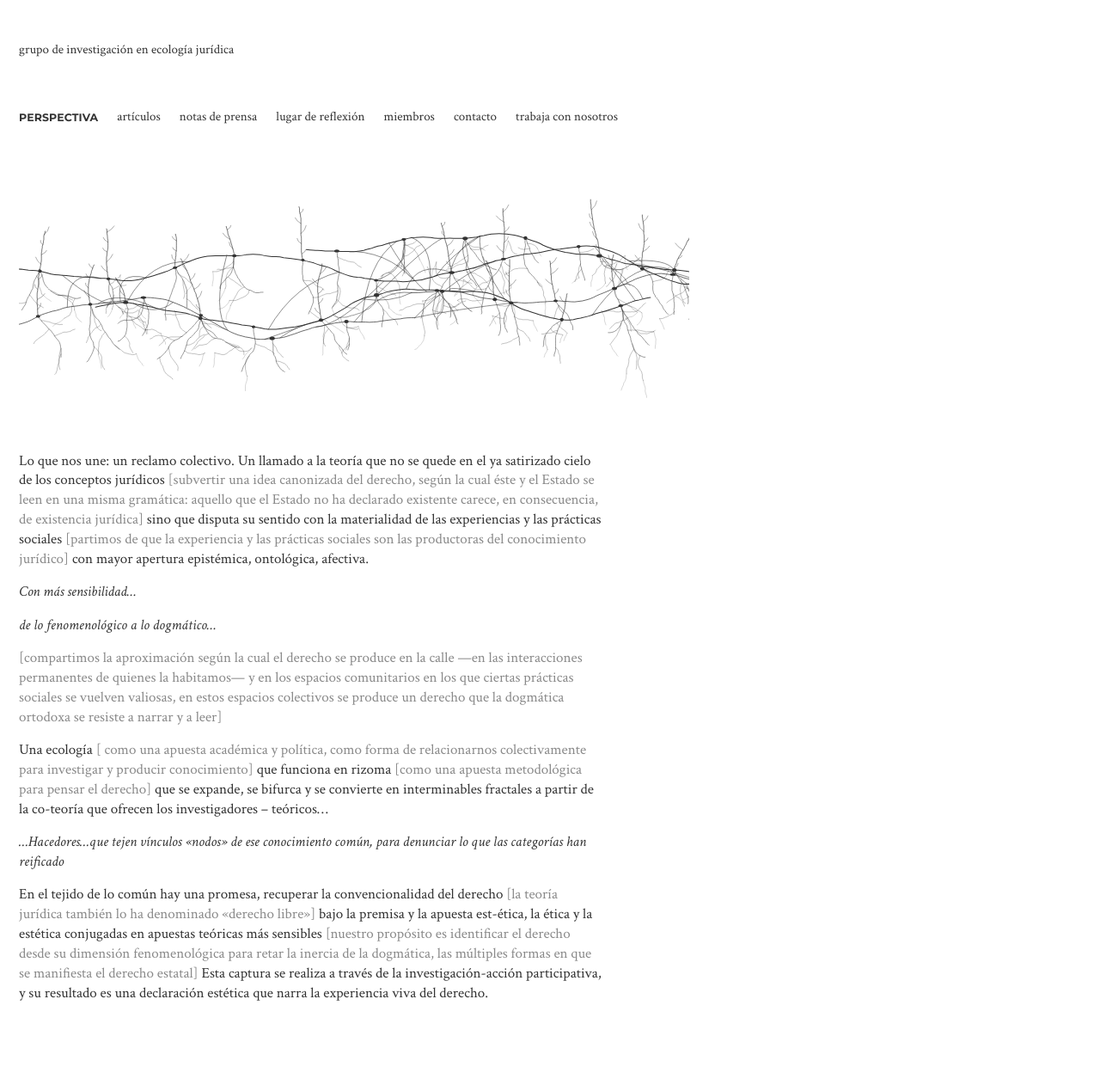
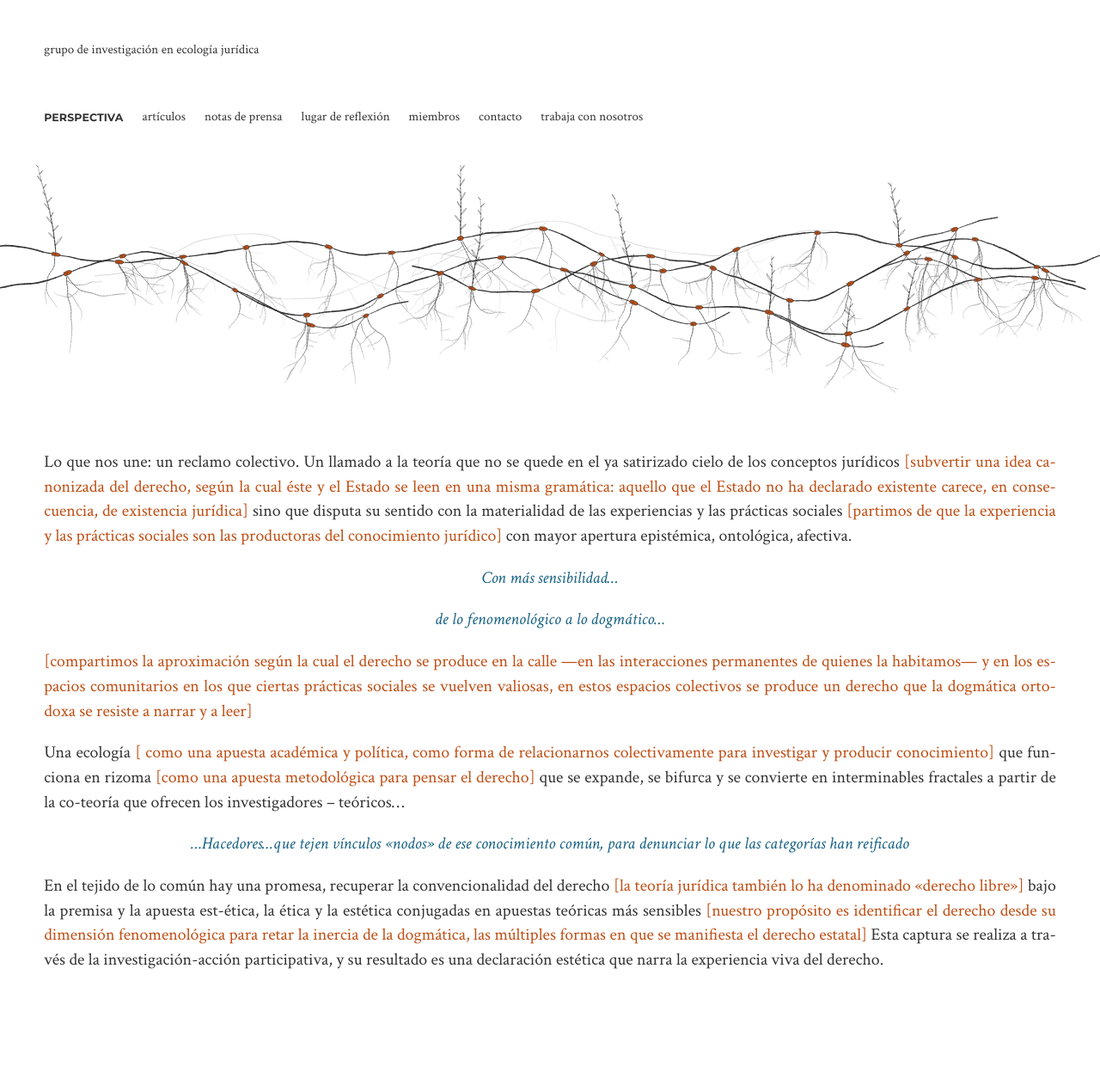
Before and after one commit to lorenzoriano8-png/grupo-de-investigacion-en-ecologia-juridica, a Jekyll site: the page built from index.html, in a window 1280 px wide. Shown: the whole page at 86% size. Built offline with Jekyll 4.4.1, drawn with Linux system fonts in a browser that asks for light colours; after the commit the page ends 1231 px from its top, so only the background shows below that.

Commit message:
Add files via upload

```diff
--- a/assets/estilo.css
+++ b/assets/estilo.css
@@ -1,7 +1,7 @@
 /* Estilo deliberadamente sobrio: una serif, blanco, sin adornos. */
 *{box-sizing:border-box}
 html,body{margin:0;background:#fff;color:#333}
-body{font-family:"Crimson Text",Georgia,"Times New Roman",serif;font-size:17px;line-height:1.35;padding:46px 22px 80px}
+body{font-family:"Crimson Text",Georgia,"Times New Roman",serif;font-size:17px;line-height:1.35;padding:46px 4vw 80px}
 a{color:#333;text-decoration:none}
 a:hover{text-decoration:underline;text-underline-offset:2px}
 
@@ -11,7 +11,7 @@ header{margin-bottom:64px}
 nav{display:flex;flex-wrap:wrap;gap:6px 22px;font-size:15px}
 nav a.on{font-family:Montserrat,Arial,sans-serif;font-weight:700;font-size:12.5px;text-transform:uppercase;letter-spacing:.01em;line-height:22px}
 
-main{max-width:780px}
+main{max-width:none}
 .wide{max-width:1180px}
 .caps{font-family:Montserrat,Arial,sans-serif;font-weight:700;font-size:12.5px;text-transform:uppercase;letter-spacing:.01em}
 .meta{color:#777}
@@ -19,9 +19,11 @@ p{margin:0 0 .6em}
 em{font-style:italic}
 
 /* Perspectiva */
-.rizoma{display:block;width:100%;max-width:1180px;height:auto;margin:0 0 56px}
-.perspectiva{max-width:680px}
-.perspectiva p{margin-bottom:.9em}
+.rizoma{display:block;width:calc(100% + 8vw);max-width:none;height:auto;margin:-20px -4vw 48px}
+.perspectiva{max-width:none;font-size:clamp(18px,1.55vw,25px);line-height:1.45}
+.perspectiva p{margin-bottom:1em;text-align:justify;hyphens:auto}
+/* Líneas en cursiva del manifiesto: centradas y en azul, como en el original */
+.perspectiva p:has(> em:only-child){text-align:center;color:#156082}
 .footnotes{margin-top:2em;font-size:14.5px;color:#666}
 .footnotes ol{padding-left:18px;margin:0}
 .footnotes hr,hr.footnotes-sep{display:none}
@@ -54,4 +56,4 @@ sup a{font-size:12px}
 }
 
 /* Glosas: los pasajes entre corchetes del texto de perspectiva */
-.glosa{color:#8a8a8a}
+.glosa{color:#BF4E14}
```
Also changed, not shown: assets/rizoma.svg.
